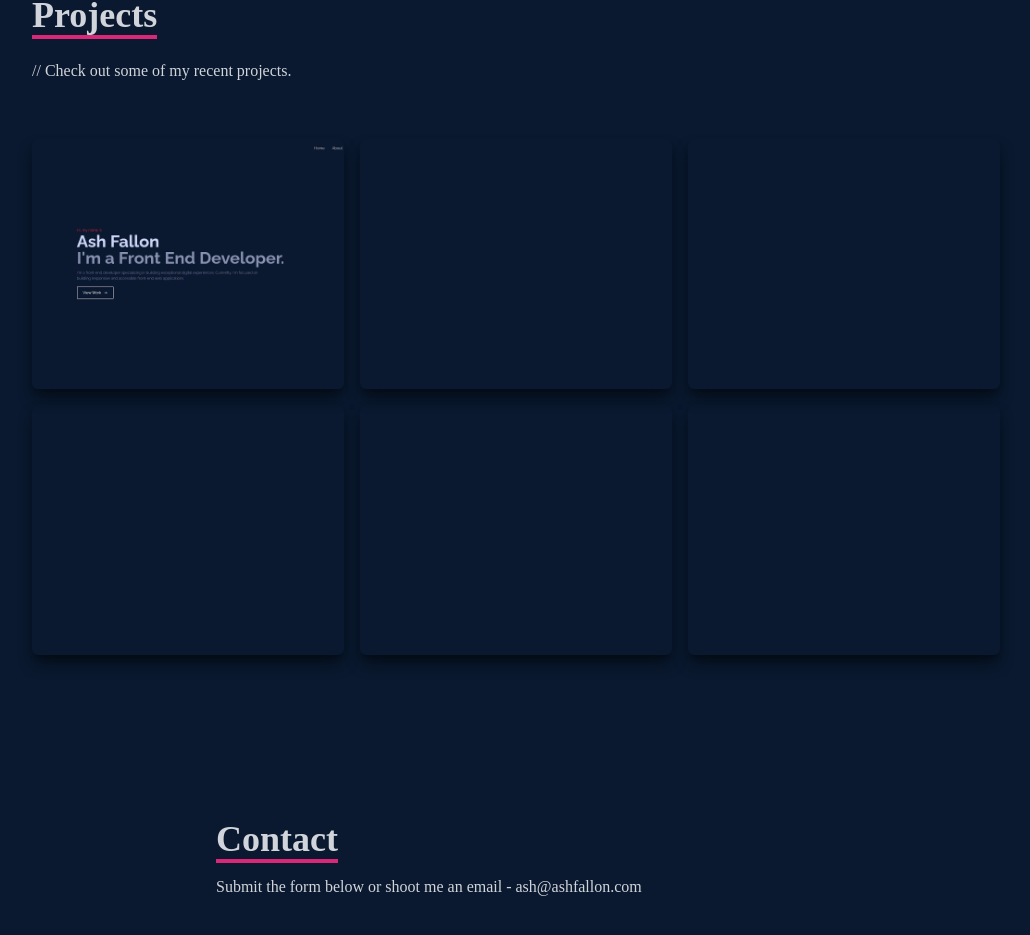
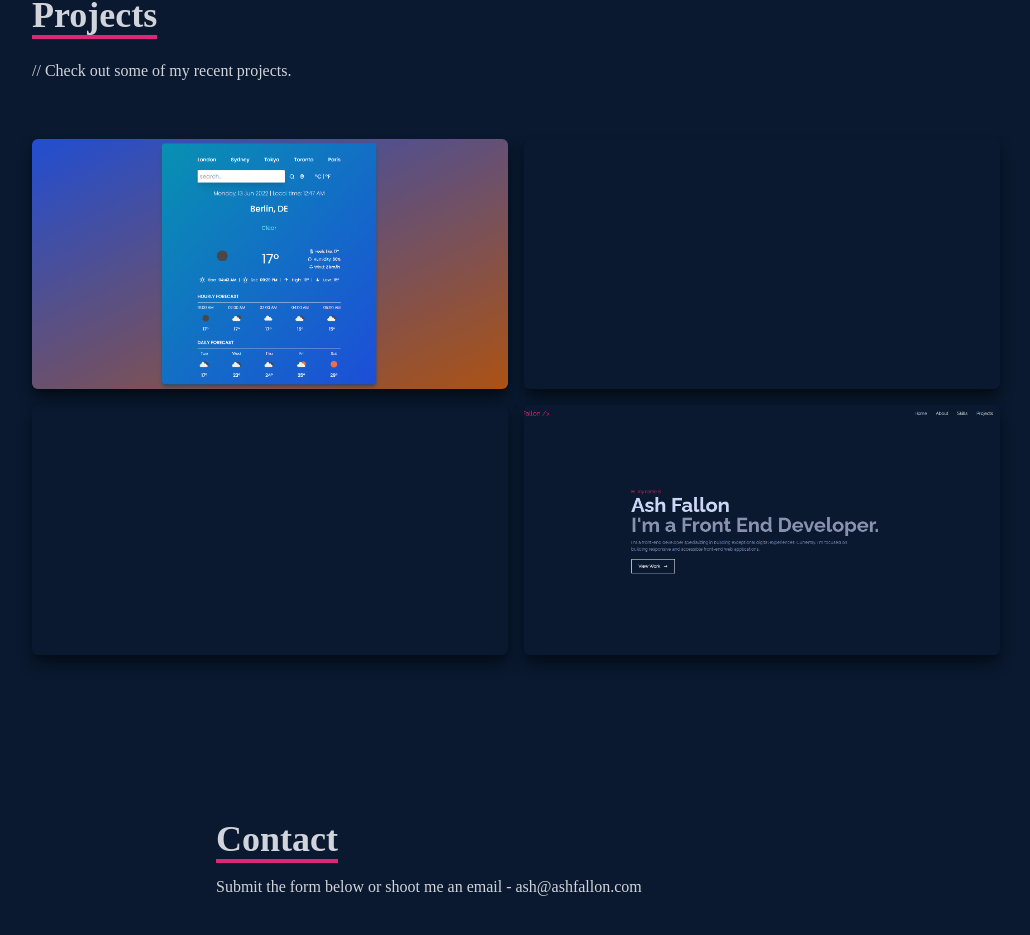
Before and after one commit to ash-fallon/portfolio-website, a React (Create React App) app: page / in a window 1280 px wide. Shown: the part 2475-3410 px from the top of the page, without its empty margins (124-1154 px from the left). Built offline with nearby package versions, Linux system fonts and the light colour scheme.

Commit message:
Minor styling fixes and added projects

```diff
--- a/src/components/Navbar.js
+++ b/src/components/Navbar.js
@@ -24,13 +24,13 @@ const Navbar = () => {
     {
       name: 'Email',
       icon: HiOutlineMail,
-      url: 'mailto:ash@ashfallon.com',
+      url: '',
       colour: 'bg-[#6fc2b0]',
     },
     {
       name: 'CV',
       icon: IoDocumentTextOutline,
-      url: 'https://drive.google.com/file/d/1wp_nhbThlsaOrUnAf1L3NQLOG1QsbQ4O/view?usp=sharing',
+      url: '',
       colour: 'bg-[#565f69]',
     },
   ];
--- a/src/components/Projects.js
+++ b/src/components/Projects.js
@@ -1,18 +1,22 @@
 import Portfolio from '../img/portfolio-img.PNG';
+import WeatherApp from '../img/weather-app.png';
 
 const Projects = () => {
   const projects = [
     {
-      name: 'My portfolio website',
+      name: 'Complex Weather App',
+      demoUrl: 'https://ashfallon-weather-app.netlify.app/',
+      codeUrl: 'https://github.com/ash-fallon/weather-app',
+      img: WeatherApp,
+    },
+    { name: '', demoUrl: '', codeUrl: '', img: '' },
+    { name: '', demoUrl: '', codeUrl: '', img: '' },
+    {
+      name: 'Portfolio Webpage',
       demoUrl: 'http://ashfallon.com',
       codeUrl: 'https://github.com/ash-fallon/portfolio-website',
       img: Portfolio,
     },
-    { name: '', demoUrl: '', codeUrl: '', img: '' },
-    { name: '', demoUrl: '', codeUrl: '', img: '' },
-    { name: '', demoUrl: '', codeUrl: '', img: '' },
-    { name: '', demoUrl: '', codeUrl: '', img: '' },
-    { name: '', demoUrl: '', codeUrl: '', img: '' },
   ];
 
   const projectsOutput = projects.map((project, index) => {
@@ -22,7 +26,6 @@ const Projects = () => {
         className='shadow-lg shadow-[#040c16] group container rounded-md flex justify-center items-center mx-auto content-div'
         key={index}
       >
-        {/* style={{backgroundImage: `url(${project.img})`}} add into div above later for projects */}
         {/* Hover Effects */}
         <div className='opacity-0 group-hover:opacity-100 '>
           <span className='text-2xl font-bold text-white tracking-wider'>
@@ -60,7 +63,7 @@ const Projects = () => {
         </div>
 
         {/* Container */}
-        <div className='grid md:grid-cols-3 sm:grid-cols-2 gap-4'>
+        <div className='grid sm:grid-cols-2 gap-4'>
           {/* Grid Item */}
           {projectsOutput}
         </div>
```
Also changed, not shown: src/img/portfolio-img.PNG, src/img/weather-app.png (added).
